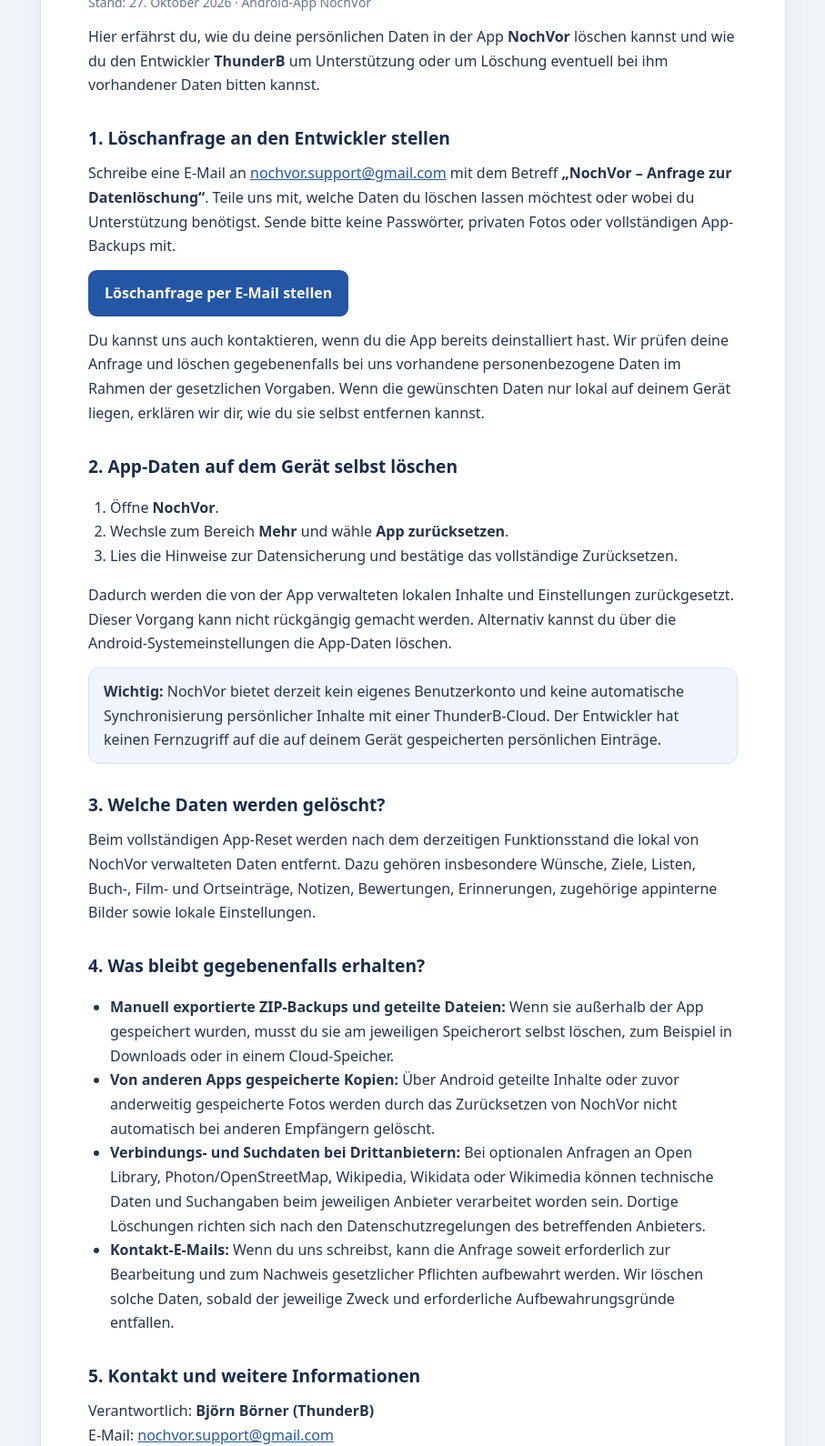
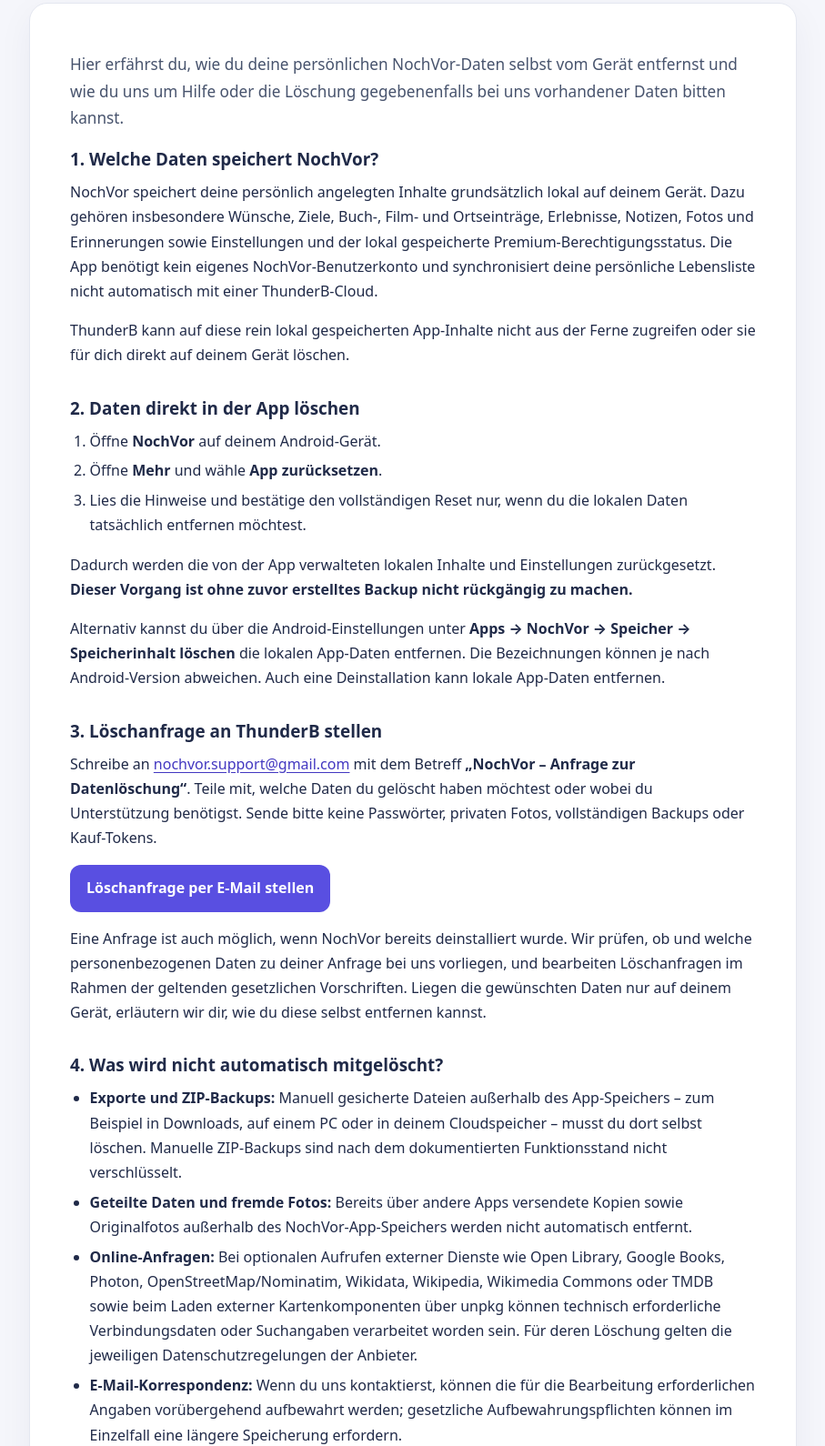
Before and after one commit to ThunderB2402/nochvor-datenschutz, a plain HTML site: page daten-loeschen.html in a window 1280 px wide. Shown: the part 185-1775 px from the top of the page at 91% size, without its empty margins (186-1093 px from the left). Drawn offline with Linux system fonts and the light colour scheme.

Commit message:
Datenlöschseite für NochVor aktualisieren (Premium und Dienste)

```diff
--- a/daten-loeschen.html
+++ b/daten-loeschen.html
@@ -4,39 +4,97 @@
   <meta charset="utf-8">
   <meta name="viewport" content="width=device-width, initial-scale=1">
   <meta name="robots" content="index,follow">
-<title>Daten löschen und Löschanfrage stellen – NochVor</title>
-<style>:root{color-scheme:light;font-family:system-ui,-apple-system,'Segoe UI',Arial,sans-serif}*{box-sizing:border-box}body{margin:0;background:#f1f5f9;color:#26344c;line-height:1.67}main{max-width:820px;margin:40px auto;padding:42px 52px;background:#fff;border:1px solid #dce5f0;border-radius:20px;box-shadow:0 16px 40px #2334510b}h1{line-height:1.2;font-size:2.1rem;letter-spacing:-.035em;margin:8px 0}h2{font-size:1.2rem;margin:29px 0 9px;color:#192b4d}a{color:#2456a6}p{margin:9px 0 13px}ol,ul{padding-left:24px}.overline{font-size:.8rem;letter-spacing:.15em;font-weight:800;color:#5268a2;text-transform:uppercase}.meta{color:#67748b;font-size:.87rem}.action{display:inline-block;background:#2456a6;color:#fff;padding:12px 18px;border-radius:9px;text-decoration:none;font-weight:700}.note{background:#f1f5ff;border:1px solid #d7e2ff;padding:12px 16px;border-radius:12px}hr{border:0;border-top:1px solid #dce5f0;margin:26px 0 16px}@media(max-width:720px){main{margin:0;border:0;border-radius:0;padding:28px 22px;box-shadow:none}h1{font-size:1.75rem}}</style>
+  <meta name="color-scheme" content="light">
+  <meta name="description" content="Daten in NochVor selbst löschen oder eine Löschanfrage an ThunderB stellen. Hinweise zu App-Reset, exportierten Backups und Google-Play-Premium.">
+  <title>Daten löschen und Löschanfrage · NochVor</title>
+  <style>
+:root { color-scheme: light; --ink:#202a48; --muted:#63708b; --accent:#594fe1; --line:#e4e7f0; --paper:#ffffff; --bg:#f5f6fb; }
+    * { box-sizing: border-box; }
+    html { scroll-behavior: smooth; }
+    body { margin:0; background:var(--bg); color:var(--ink); font:16px/1.7 system-ui,-apple-system,BlinkMacSystemFont,"Segoe UI",sans-serif; }
+    .wrap { max-width:880px; margin:0 auto; padding:32px 18px 64px; }
+    header { padding:6px 2px 24px; }
+    .brand { color:var(--accent); letter-spacing:.11em; font-size:.83rem; font-weight:800; text-transform:uppercase; }
+    h1 { font-size:clamp(2rem,5vw,2.75rem); letter-spacing:-.035em; line-height:1.18; margin:14px 0 12px; }
+    .meta { color:var(--muted); margin:0; font-size:.92rem; }
+    main { background:var(--paper); border:1px solid var(--line); border-radius:20px; padding:clamp(22px,4.5vw,44px); box-shadow:0 12px 38px rgba(31,35,82,.05); }
+    h2 { font-size:1.18rem; line-height:1.35; margin:2rem 0 .6rem; }
+    h2:first-of-type { margin-top:1.2rem; }
+    p { margin:.55rem 0 1rem; }
+    ul { padding-left:1.35rem; margin:.55rem 0 1rem; }
+    li { margin:.35rem 0; }
+    a { color:#4338c1; text-underline-offset:3px; overflow-wrap:anywhere; }
+    a:focus-visible { outline:3px solid #ada5ff; border-radius:3px; }
+    .lead { font-size:1.075rem; color:#47536d; }
+    .note { padding:14px 17px; border-left:4px solid #7b72ec; background:#f4f2ff; border-radius:9px; }
+    .contact { font-style:normal; }
+    footer { padding:22px 4px 0; color:var(--muted); font-size:.88rem; }
+    footer a { margin-right:15px; }
+    @media print { body { background:#fff; } .wrap { max-width:none; padding:0; } main { border:0; box-shadow:none; padding:0; } a { color:inherit; } h2 { break-after:avoid; } }
+    ol { padding-left:1.35rem; margin:.55rem 0 1rem; }
+    .action { display:inline-block; padding:12px 18px; border-radius:12px; background:#594fe1; color:#fff; font-weight:700; text-decoration:none; }
+    .action:hover,.action:focus-visible { background:#493ec8; color:#fff; }
+  </style>
 </head>
-<body><main>
-<p class="overline">NochVor · ThunderB</p>
+<body>
+<div class="wrap">
+  <header>
+    <div class="brand">✦ NochVor · ThunderB</div>
     <h1>Daten löschen und Löschanfrage stellen</h1>
-<p class="meta">Stand: 27. Oktober 2026 · Android-App NochVor</p>
-<p>Hier erfährst du, wie du deine persönlichen Daten in der App <strong>NochVor</strong> löschen kannst und wie du den Entwickler <strong>ThunderB</strong> um Unterstützung oder um Löschung eventuell bei ihm vorhandener Daten bitten kannst.</p>
-<h2>1. Löschanfrage an den Entwickler stellen</h2>
-<p>Schreibe eine E-Mail an <a href="mailto:nochvor.support@gmail.com">nochvor.support@gmail.com</a> mit dem Betreff <strong>„NochVor – Anfrage zur Datenlöschung“</strong>. Teile uns mit, welche Daten du löschen lassen möchtest oder wobei du Unterstützung benötigst. Sende bitte keine Passwörter, privaten Fotos oder vollständigen App-Backups mit.</p>
+    <p class="meta">Stand: 21. November 2026 · Android-App NochVor</p>
+  </header>
+  <main>
+    <p class="lead">Hier erfährst du, wie du deine persönlichen NochVor-Daten selbst vom Gerät entfernst und wie du uns um Hilfe oder die Löschung gegebenenfalls bei uns vorhandener Daten bitten kannst.</p>
+
+    <h2>1. Welche Daten speichert NochVor?</h2>
+    <p>NochVor speichert deine persönlich angelegten Inhalte grundsätzlich lokal auf deinem Gerät. Dazu gehören insbesondere Wünsche, Ziele, Buch-, Film- und Ortseinträge, Erlebnisse, Notizen, Fotos und Erinnerungen sowie Einstellungen und der lokal gespeicherte Premium-Berechtigungsstatus. Die App benötigt kein eigenes NochVor-Benutzerkonto und synchronisiert deine persönliche Lebensliste nicht automatisch mit einer ThunderB-Cloud.</p>
+    <p>ThunderB kann auf diese rein lokal gespeicherten App-Inhalte nicht aus der Ferne zugreifen oder sie für dich direkt auf deinem Gerät löschen.</p>
+
+    <h2>2. Daten direkt in der App löschen</h2>
+    <ol>
+      <li>Öffne <strong>NochVor</strong> auf deinem Android-Gerät.</li>
+      <li>Öffne <strong>Mehr</strong> und wähle <strong>App zurücksetzen</strong>.</li>
+      <li>Lies die Hinweise und bestätige den vollständigen Reset nur, wenn du die lokalen Daten tatsächlich entfernen möchtest.</li>
+    </ol>
+    <p>Dadurch werden die von der App verwalteten lokalen Inhalte und Einstellungen zurückgesetzt. <strong>Dieser Vorgang ist ohne zuvor erstelltes Backup nicht rückgängig zu machen.</strong></p>
+    <p>Alternativ kannst du über die Android-Einstellungen unter <strong>Apps → NochVor → Speicher → Speicherinhalt löschen</strong> die lokalen App-Daten entfernen. Die Bezeichnungen können je nach Android-Version abweichen. Auch eine Deinstallation kann lokale App-Daten entfernen.</p>
+
+    <h2>3. Löschanfrage an ThunderB stellen</h2>
+    <p>Schreibe an <a href="mailto:nochvor.support@gmail.com">nochvor.support@gmail.com</a> mit dem Betreff <strong>„NochVor – Anfrage zur Datenlöschung“</strong>. Teile mit, welche Daten du gelöscht haben möchtest oder wobei du Unterstützung benötigst. Sende bitte keine Passwörter, privaten Fotos, vollständigen Backups oder Kauf-Tokens.</p>
     <p><a class="action" href="mailto:nochvor.support@gmail.com?subject=NochVor%20%E2%80%93%20Anfrage%20zur%20Datenl%C3%B6schung">Löschanfrage per E-Mail stellen</a></p>
-<p>Du kannst uns auch kontaktieren, wenn du die App bereits deinstalliert hast. Wir prüfen deine Anfrage und löschen gegebenenfalls bei uns vorhandene personenbezogene Daten im Rahmen der gesetzlichen Vorgaben. Wenn die gewünschten Daten nur lokal auf deinem Gerät liegen, erklären wir dir, wie du sie selbst entfernen kannst.</p>
-<h2>2. App-Daten auf dem Gerät selbst löschen</h2>
-<ol>
-<li>Öffne <strong>NochVor</strong>.</li>
-<li>Wechsle zum Bereich <strong>Mehr</strong> und wähle <strong>App zurücksetzen</strong>.</li>
-<li>Lies die Hinweise zur Datensicherung und bestätige das vollständige Zurücksetzen.</li>
-</ol>
-<p>Dadurch werden die von der App verwalteten lokalen Inhalte und Einstellungen zurückgesetzt. Dieser Vorgang kann nicht rückgängig gemacht werden. Alternativ kannst du über die Android-Systemeinstellungen die App-Daten löschen.</p>
-<p class="note"><strong>Wichtig:</strong> NochVor bietet derzeit kein eigenes Benutzerkonto und keine automatische Synchronisierung persönlicher Inhalte mit einer ThunderB-Cloud. Der Entwickler hat keinen Fernzugriff auf die auf deinem Gerät gespeicherten persönlichen Einträge.</p>
-<h2>3. Welche Daten werden gelöscht?</h2>
-<p>Beim vollständigen App-Reset werden nach dem derzeitigen Funktionsstand die lokal von NochVor verwalteten Daten entfernt. Dazu gehören insbesondere Wünsche, Ziele, Listen, Buch-, Film- und Ortseinträge, Notizen, Bewertungen, Erinnerungen, zugehörige appinterne Bilder sowie lokale Einstellungen.</p>
-<h2>4. Was bleibt gegebenenfalls erhalten?</h2>
+    <p>Eine Anfrage ist auch möglich, wenn NochVor bereits deinstalliert wurde. Wir prüfen, ob und welche personenbezogenen Daten zu deiner Anfrage bei uns vorliegen, und bearbeiten Löschanfragen im Rahmen der geltenden gesetzlichen Vorschriften. Liegen die gewünschten Daten nur auf deinem Gerät, erläutern wir dir, wie du diese selbst entfernen kannst.</p>
+
+    <h2>4. Was wird nicht automatisch mitgelöscht?</h2>
     <ul>
-<li><strong>Manuell exportierte ZIP-Backups und geteilte Dateien:</strong> Wenn sie außerhalb der App gespeichert wurden, musst du sie am jeweiligen Speicherort selbst löschen, zum Beispiel in Downloads oder in einem Cloud-Speicher.</li>
-<li><strong>Von anderen Apps gespeicherte Kopien:</strong> Über Android geteilte Inhalte oder zuvor anderweitig gespeicherte Fotos werden durch das Zurücksetzen von NochVor nicht automatisch bei anderen Empfängern gelöscht.</li>
-<li><strong>Verbindungs- und Suchdaten bei Drittanbietern:</strong> Bei optionalen Anfragen an Open Library, Photon/OpenStreetMap, Wikipedia, Wikidata oder Wikimedia können technische Daten und Suchangaben beim jeweiligen Anbieter verarbeitet worden sein. Dortige Löschungen richten sich nach den Datenschutzregelungen des betreffenden Anbieters.</li>
-<li><strong>Kontakt-E-Mails:</strong> Wenn du uns schreibst, kann die Anfrage soweit erforderlich zur Bearbeitung und zum Nachweis gesetzlicher Pflichten aufbewahrt werden. Wir löschen solche Daten, sobald der jeweilige Zweck und erforderliche Aufbewahrungsgründe entfallen.</li>
+      <li><strong>Exporte und ZIP-Backups:</strong> Manuell gesicherte Dateien außerhalb des App-Speichers – zum Beispiel in Downloads, auf einem PC oder in deinem Cloudspeicher – musst du dort selbst löschen. Manuelle ZIP-Backups sind nach dem dokumentierten Funktionsstand nicht verschlüsselt.</li>
+      <li><strong>Geteilte Daten und fremde Fotos:</strong> Bereits über andere Apps versendete Kopien sowie Originalfotos außerhalb des NochVor-App-Speichers werden nicht automatisch entfernt.</li>
+      <li><strong>Online-Anfragen:</strong> Bei optionalen Aufrufen externer Dienste wie Open Library, Google Books, Photon, OpenStreetMap/Nominatim, Wikidata, Wikipedia, Wikimedia Commons oder TMDB sowie beim Laden externer Kartenkomponenten über unpkg können technisch erforderliche Verbindungsdaten oder Suchangaben verarbeitet worden sein. Für deren Löschung gelten die jeweiligen Datenschutzregelungen der Anbieter.</li>
+      <li><strong>E-Mail-Korrespondenz:</strong> Wenn du uns kontaktierst, können die für die Bearbeitung erforderlichen Angaben vorübergehend aufbewahrt werden; gesetzliche Aufbewahrungspflichten können im Einzelfall eine längere Speicherung erfordern.</li>
     </ul>
-<h2>5. Kontakt und weitere Informationen</h2>
-<p>Verantwortlich: <strong>Björn Börner (ThunderB)</strong><br>
-E-Mail: <a href="mailto:nochvor.support@gmail.com">nochvor.support@gmail.com</a></p>
-<p>Weitere Details findest du in unserer <a href="./">Datenschutzerklärung</a> und im <a href="./impressum.html">Impressum</a>.</p>
-<hr>
-<p class="meta">NochVor · Löschung lokal gespeicherter App-Daten und Löschanfragen</p>
-</main></body></html>
+
+    <h2>5. Wichtig: Ein Premium-Kauf wird dadurch nicht gelöscht</h2>
+    <p>Eine App-Zurücksetzung, das Löschen lokaler Daten oder die Deinstallation beendet <strong>keinen gültigen Google-Play-Premium-Kauf</strong>. Die Kaufberechtigung wird von Google Play verwaltet und kann bei einer Neuinstallation mit dem entsprechenden Google-Play-Konto wieder erkannt werden. Auch der lokal gespeicherte Premium-Status kann nach einer erfolgreichen Kaufprüfung erneut hergestellt werden.</p>
+    <p>Bestellhistorie, Zahlungsinformationen und gegebenenfalls gesetzlich erforderliche Transaktionsnachweise werden durch den App-Reset nicht bei Google gelöscht. Fragen zu einer Erstattung oder zum Google-Play-Konto kannst du über <a href="https://support.google.com/googleplay/answer/2479637" target="_blank" rel="noopener noreferrer">Google Play</a> klären. Bei einer bestätigten Erstattung mit Widerruf kann die Premium-Berechtigung entfallen.</p>
+
+    <h2>6. Speicherdauer und Datenschutzrechte</h2>
+    <p>Die persönlichen Einträge bleiben normalerweise lokal gespeichert, bis du sie selbst löschst oder die App-Daten entfernst. Daten bei Drittanbietern oder außerhalb des App-Speichers können davon unabhängig weiterbestehen. Kontaktanfragen bewahren wir nur so lange auf, wie dies für die Bearbeitung und gegebenenfalls zur Erfüllung gesetzlicher Pflichten erforderlich ist.</p>
+    <p>Im Rahmen der gesetzlichen Voraussetzungen kannst du Auskunft, Berichtigung, Löschung, Einschränkung der Verarbeitung, Datenübertragbarkeit oder Widerspruch verlangen. Wende dich dafür an <a href="mailto:nochvor.support@gmail.com">nochvor.support@gmail.com</a>.</p>
+
+    <h2>7. Verantwortliche Person und weitere Informationen</h2>
+    <address class="contact">
+      <strong>NochVor · ThunderB</strong><br>
+      Verantwortliche Person: Björn Börner<br>
+      E-Mail: <a href="mailto:nochvor.support@gmail.com">nochvor.support@gmail.com</a>
+    </address>
+    <p>Ausführlichere Informationen findest du in unserer <a href="./">Datenschutzerklärung</a> und im <a href="impressum.html">Impressum</a>.</p>
+    <p class="note"><strong>Kurz zusammengefasst:</strong> Deine persönliche Lebensliste wird grundsätzlich lokal gespeichert. Du kannst sie in der App zurücksetzen oder in Android löschen. Bereits erstellte Exporte, Daten bei externen Anbietern und ein gültiger Google-Play-Premium-Kauf werden dadurch nicht automatisch entfernt.</p>
+  </main>
+  <footer>
+    <a href="./">Datenschutzerklärung</a>
+    <a href="impressum.html">Impressum</a>
+    <a href="mailto:nochvor.support@gmail.com">Kontakt</a>
+    <p>© 2026 ThunderB · NochVor</p>
+  </footer>
+</div>
+</body>
+</html>
```
Lines whose indentation alone changed are shown as unchanged.
